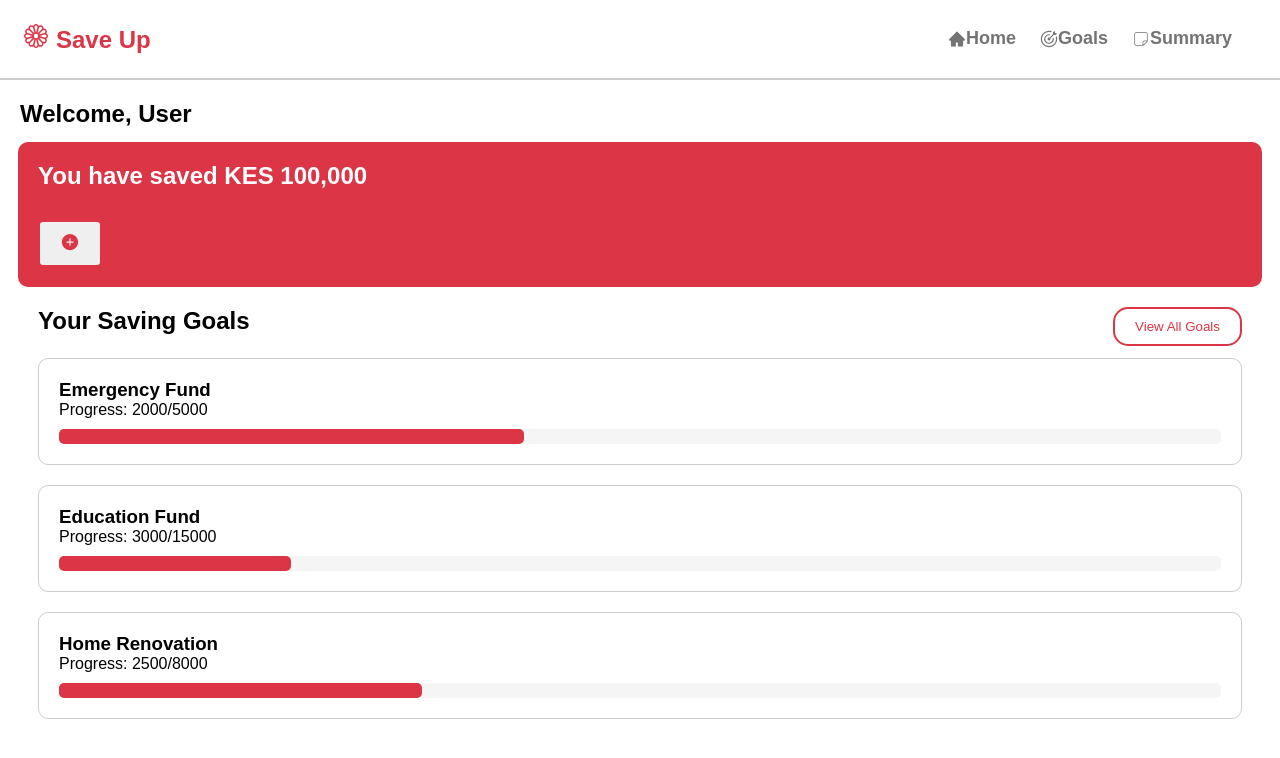
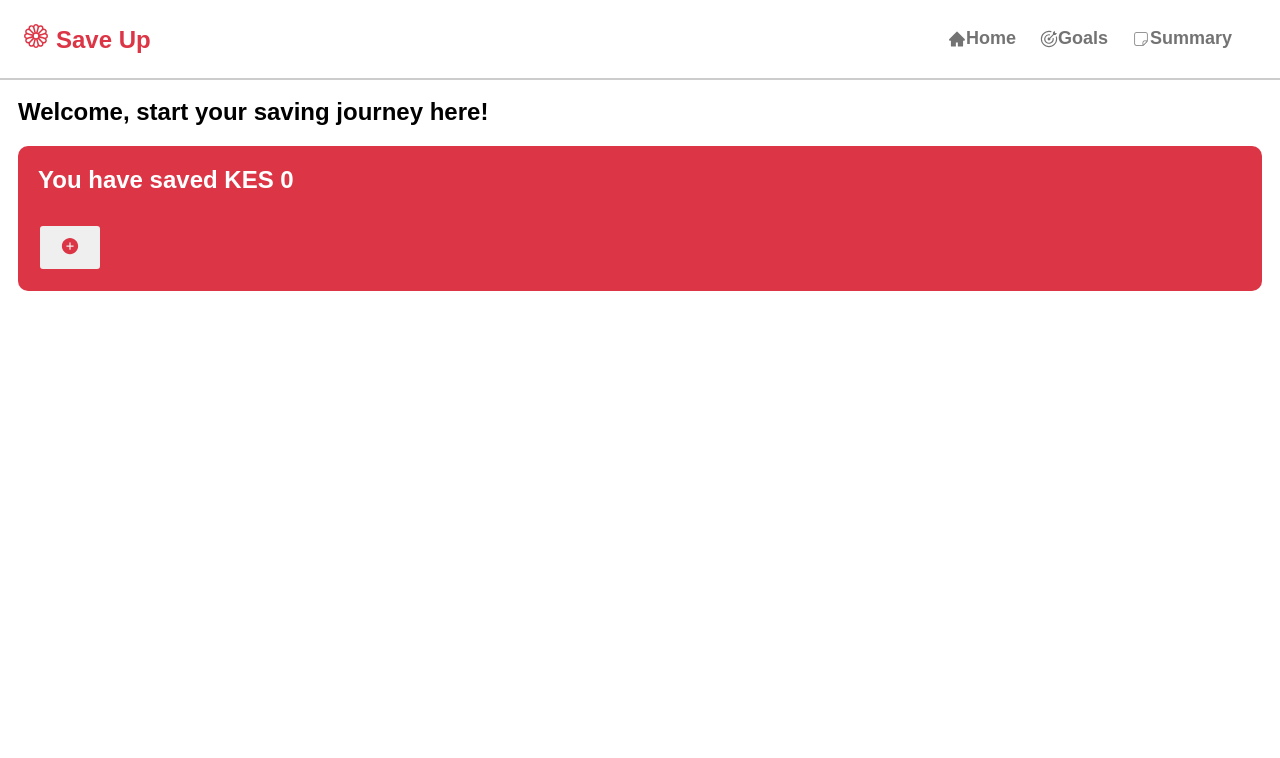
Before and after one commit to queenslaynaila/Save-Up, a React (Create React App) app: page / in a window 1280 px wide. Shown: the top 758 px of the page. Built offline with nearby package versions, Linux system fonts and the light colour scheme; a web font is replaced by a local one.

Commit message:
Feat:main page

```diff
--- a/src/components/ModalForm.tsx
+++ b/src/components/ModalForm.tsx
@@ -1,7 +1,8 @@
-
 /** @jsxRuntime classic */
 /** @jsx jsx */
 import { jsx, css } from '@emotion/react';
+import React, { useState, useContext  } from 'react';
+import SavingsContext from '../context/SavingsContext';
 
 const modalContentStyles = css`
   padding: 8px;
@@ -35,15 +36,70 @@ const modalContentStyles = css`
 `;
 
 const ModalForm = () => {
+  const { addSaving } = useContext(SavingsContext);
+
+  // State to manage form values
+  const [formData, setFormData] = useState({
+    name: '',
+    targetAmount: '',
+    savingFrequency: 'daily', // Default value
+  });
+
+  // Handle input changes
+  const handleInputChange = (e:React.ChangeEvent<HTMLInputElement | HTMLSelectElement>) => {
+    const { name, value } = e.target;
+    setFormData((prevData) => ({
+      ...prevData,
+      [name]: value,
+    }));
+  };
+
+  // Handle form submission
+  const handleSubmit = (e:React.FormEvent<HTMLFormElement>) => {
+    e.preventDefault();
+
+    // Call addSaving function with form data
+    addSaving({
+      description: formData.name,
+      targetAmount: parseFloat(formData.targetAmount),
+      category: formData.savingFrequency,
+      contributedAmount: 0,
+    });
+
+    // Reset form after submission
+    setFormData({
+      name: '',
+      targetAmount: '',
+      savingFrequency: 'daily',
+    });
+  };
+
   return (
-    <form css={modalContentStyles}>
+    <form css={modalContentStyles} onSubmit={handleSubmit}>
       <h3>Create Saving Goal</h3>
       <label>Name:</label>
-      <input type="text" required />
+      <input
+        type="text"
+        name="name"
+        value={formData.name}
+        onChange={handleInputChange}
+        required
+      />
       <label>Target Amount:</label>
-      <input type="number" required />
+      <input
+        type="number"
+        name="targetAmount"
+        value={formData.targetAmount}
+        onChange={handleInputChange}
+        required
+      />
       <label>Saving Frequency:</label>
-      <select required>
+      <select
+        name="savingFrequency"
+        value={formData.savingFrequency}
+        onChange={handleInputChange}
+        required
+      >
         <option value="daily">Daily</option>
         <option value="weekly">Weekly</option>
         <option value="monthly">Monthly</option>
--- a/src/components/SavingCard.tsx
+++ b/src/components/SavingCard.tsx
@@ -2,20 +2,24 @@
 /** @jsxRuntime classic */
 /** @jsx jsx */
 import { jsx, css } from '@emotion/react';
+import { useNavigate } from 'react-router-dom';
 
-interface SavingCardProps {
-  saving: {
-    description: string;
-    contributedAmount: number;
-    targetAmount: number;
-  };
-}
+type SavingCardProps = {
+
+  description: string;
+  category: string;
+  targetAmount: number;
+  contributedAmount: number;
+  id?:string;
+
+};
 
 const cardStyles = css`
   border: 1px solid #ccc;
   border-radius: 10px;
   padding: 20px;
   margin-bottom: 20px;
+  cursor: pointer;
 `;
 
 const progressBarContainer = css`
@@ -31,15 +35,20 @@ const progressBar = css`
   background-color: #dc3545;
 `;
 
-const SavingCard: React.FC<SavingCardProps> = ({ saving }) => {
-  const { description, contributedAmount, targetAmount } = saving;
+const SavingCard =  ({ description, category, contributedAmount, targetAmount,id  }: SavingCardProps) => {
+  const navigate = useNavigate();
+  const handleCardClick = () => {
+    if (id){  navigate(`/savings/${id}`);}
 
+  };
   return (
-    <div css={cardStyles}>
+    <div css={cardStyles} onClick={handleCardClick}  >
       <h3>{description}</h3>
+      <h3>{category}</h3>
       <span>
-        Progress: {contributedAmount}/{targetAmount}
-      </span>
+  Progress: {((contributedAmount / targetAmount) * 100).toFixed(2)}%
+</span>
+
       <div css={progressBarContainer}>
         <div
           css={progressBar}
--- a/src/components/SavingList.tsx
+++ b/src/components/SavingList.tsx
@@ -1,6 +1,7 @@
 
-import savingsData from './data';
 import SavingCard from './SavingCard';
+import SavingsContext from '../context/SavingsContext';
+import { useContext } from 'react';
 /** @jsxRuntime classic */
 /** @jsx jsx */
 import { jsx, css } from '@emotion/react';
@@ -26,22 +27,23 @@ const headerContainerStyles = css`
   }
 `;
 
-
 const SavingList = () => {
-
   const navigate = useNavigate();
   const handleClick = () => {
     navigate('/savings');
   };
 
+
+  const { savings } = useContext(SavingsContext);
   return (
     <div css={containerStyles}>
       <div css={headerContainerStyles}>
         <h2>Your Saving Goals</h2>
         <button onClick={handleClick}>View All Goals</button>
       </div>
-      {savingsData.map((saving, index) => (
-        <SavingCard saving={saving} key={index}/>
+      {savings.map((saving) => (
+        <SavingCard  key={saving.id} description={saving.description}
+        category={saving.category} targetAmount={saving.targetAmount} contributedAmount={saving.contributedAmount} id={saving.id}  />
       ))}
     </div>
   );
--- a/src/pages/Welcome.tsx
+++ b/src/pages/Welcome.tsx
@@ -1,5 +1,5 @@
-// Welcome.js
-import React, { useState } from 'react';
+import React, { useState,useContext } from 'react';
+import SavingsContext from '../context/SavingsContext';
 /** @jsxRuntime classic */
 /** @jsx jsx */
 import { jsx, css } from '@emotion/react';
@@ -10,6 +10,9 @@ const containerStyles = css`
   max-width: 100%;
   margin: auto;
   padding: 18px;
+  h2{
+    margin-bottom:20px;
+  }
 `;
 
 const cardStyles = css`
@@ -60,19 +63,19 @@ const Welcome = () => {
   const [isModalOpen, setModalOpen] = useState(false);
   const openModal = () => setModalOpen(true);
   const closeModal = () => setModalOpen(false);
+  const { savings,   totalTargetedAmount, totalContributions  } = useContext(SavingsContext);
+
+
+
 
   return (
     <div css={containerStyles}>
-      <h2
-        css={css`
-          padding: 2px;
-          margin-bottom: 12px;
-        `}
-      >
-        Welcome, User
-      </h2>
+      {savings.length === 0 ? (
+        <>
+          <h2>Welcome, start your saving journey here!</h2>
           <div css={cardStyles}>
-        <p css={amountStyles}>You have saved KES 100,000</p>
+            <p css={amountStyles}>You have saved KES 0</p>
+
             <button css={buttonStyles} onClick={openModal}>
               <IoAddCircle fontSize="20px" />
             </button>
@@ -81,7 +84,24 @@ const Welcome = () => {
               <ModalForm />
             </div>
           </div>
-      <SavingList/>
+        </>
+      ) : (
+        <>
+          <h2>Continue your saving journey</h2>
+          <div css={cardStyles}>
+            <p css={amountStyles}>You have saved KES {totalContributions}</p>
+             <small>Your target is {  totalTargetedAmount}</small><br></br>
+            <button css={buttonStyles} onClick={openModal}>
+              <IoAddCircle fontSize="20px" />
+            </button>
+            <div css={() => modalOverlayStyles({ isOpen: isModalOpen })} onClick={closeModal}></div>
+            <div css={() => modalStyles({ isOpen: isModalOpen })}>
+              <ModalForm />
+            </div>
+          </div>
+          <SavingList />
+        </>
+      )}
     </div>
   );
 };
```
Lines whose indentation alone changed are shown as unchanged.
